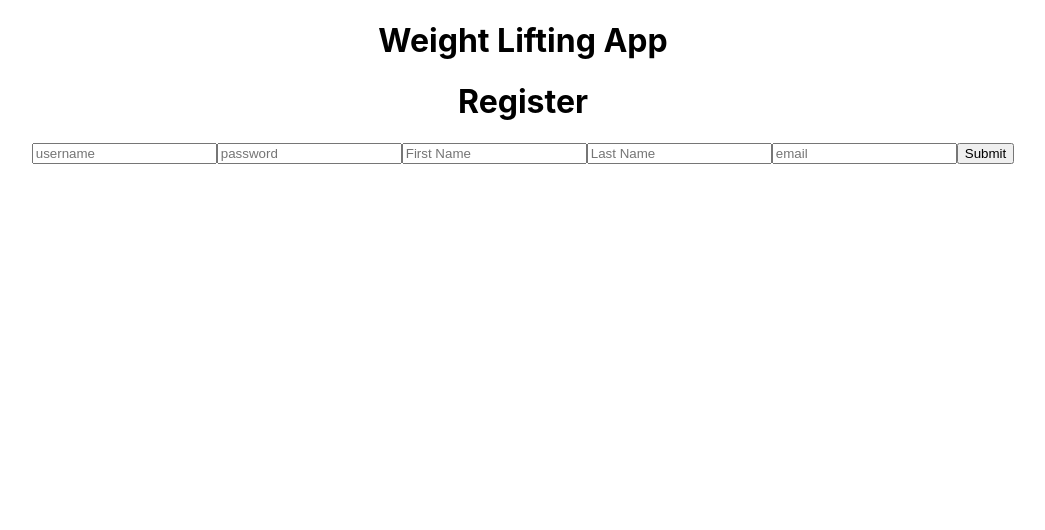
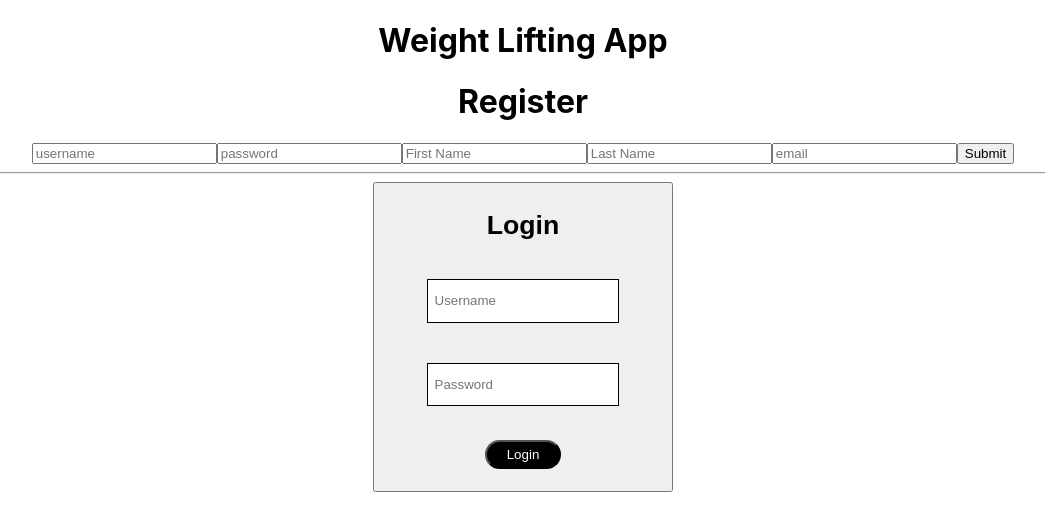
Before and after one commit to Build-Weight-Lifting-Journal/Front-end, a React (Create React App) app in the folder weight-lifting-app/: page / in a window 1280 px wide. Shown: the top 530 px of the page, without its empty margins (117-1162 px from the left). Built offline with nearby package versions, Linux system fonts and the light colour scheme.

Commit message:
created login form, along with the actions and reducers for the login component, added basic  styled components and basic validation for the input fields, console log showed successful login under dummy account username:admin and password:password

```diff
--- a/weight-lifting-app/package.json
+++ b/weight-lifting-app/package.json
@@ -11,7 +11,8 @@
     "react-scripts": "3.2.0",
     "redux": "^4.0.4",
     "redux-logger": "^3.0.6",
-    "redux-thunk": "^2.3.0"
+    "redux-thunk": "^2.3.0",
+    "styled-components": "^4.4.1"
   },
   "scripts": {
     "start": "react-scripts start",
--- a/weight-lifting-app/src/App.js
+++ b/weight-lifting-app/src/App.js
@@ -2,12 +2,15 @@ import React from 'react';
 import './App.css';
 
 import Signup from "./components/SignUp";
+import Login from './components/Login';
 
 function App() {
   return (
     <div className="App">
       <h1>Weight Lifting App</h1>
       <Signup />
+      <hr/>
+      <Login/>
     </div>
   );
 }
--- a/weight-lifting-app/src/actions/actions.js
+++ b/weight-lifting-app/src/actions/actions.js
@@ -1,4 +1,50 @@
 import { api } from "../utils/api";
+import axios from "axios";
+
+export const LOGIN_START = "LOGIN_START";
+export const LOGIN_SUCCESS = "LOGIN_SUCCESS";
+export const LOGIN_FAILURE = "LOGIN_FAILURE";
+
+// export const loginData = (credentials, history) => dispatch => {
+//   // console.log(payload, "logged in")
+//   dispatch({ type: LOGIN_START});
+
+//   axios
+//     .post("https://get-hercules.herokuapp.com/api/auth/login",
+//     credentials
+//     )
+
+//     .then(res => {
+//       console.log("login res", res);
+
+//       localStorage.setItem("token", res.data.token);
+//       localStorage.set("userId", res.data.id)
+
+//       dispatch({type: LOGIN_SUCCESS, payload: res.data.id})
+//     })
+
+//     .catch(err => {
+//       console.log("failed", err.res);
+//       dispatch({type: LOGIN_FAILURE, payload: err.res})
+//     })
+// }
+
+export const loginData = payload => dispatch => {
+  console.log(payload, "login");
+  dispatch({ type: LOGIN_START });
+  api()
+    .post("/auth/login", payload)
+
+    .then(res => {
+      console.log(res.data);
+      dispatch({ type: LOGIN_SUCCESS, payload: res.data });
+      window.localStorage.setItem("token", res.data.token);
+    })
+    .catch(err => {
+      console.log(err, "login failed");
+      dispatch({ type: LOGIN_FAILURE, payload: err });
+    });
+};
 
 export const SIGNUP_START = "SIGNUP_START";
 export const SIGNUP_SUCCESS = "SIGNUP_SUCCESS";
--- a/weight-lifting-app/src/components/Login.js
+++ b/weight-lifting-app/src/components/Login.js
@@ -0,0 +1,122 @@
+import React, {useState} from 'react'
+import { connect } from "react-redux";
+import { loginData } from "../actions/actions";
+import styled from "styled-components";
+
+function Login(props) {
+
+  const userLogin = {
+    username: "",
+    password: "",
+  }
+  // dummy user accounts I can use
+  // username: sammy
+  // password: password
+
+  // username: tina
+  // password: password
+
+  // username: billy
+  // password: password
+
+  // username: admin
+  // password: password
+
+  const [login, setLogin] = useState(userLogin);
+
+  const handleChange = e => {
+    console.log(handleChange)
+    setLogin({ ...login, [e.target.name]: e.target.value});
+  }
+
+  const handleSubmit = e => {
+    console.log(handleSubmit)
+    e.preventDefault();
+    props.loginData(login);
+  }
+
+  return (
+    <LoginForm>
+      <h1>Login</h1>
+      <form action="" onSubmit={handleSubmit}>
+        <input
+          type="text"
+          name="username"
+          value={login.username}
+          placeholder="Username"
+          onChange={handleChange}
+          required
+          />
+          <br/>
+        <input
+          type="password"
+          name="password"
+          value={login.password}
+          placeholder="Password"
+          onChange={handleChange}
+          required
+        />
+        <br/>
+        <Button
+        type="submit"
+        value="submit"
+        bgcolor="black" //temp color scheme
+        txtcolor="white" //temp color scheme
+        // onClick={_=> alert("Enjoy your workout!")}
+        >
+        Login</Button>
+      </form>
+    </LoginForm>
+  )
+}
+
+// const mapStateToProps = state => {
+//   return {
+//     loginLoading: state.login.loginLoading,
+//     loggedIn: state.login.loggedIn,
+//     userId: state.login.userId
+//   };
+// };
+
+const mapStateToProps = state => {
+  return { login_user: state.user};
+};
+
+export default connect(
+  mapStateToProps,
+  {loginData}
+)(Login)
+
+const Button = styled.button`
+  /* border: 1px solid red; */
+  padding: 5px 20px;
+  margin: 1em;
+  border-radius: 25px;
+  color: ${props => [props.txtcolor]};
+  background-color: ${props => [props.bgcolor]};
+  cursor: pointer;
+  transition: .5s;
+
+  &:hover {
+    color: black;
+    background-color: white;
+  }
+`;
+
+const LoginForm = styled.button`
+  /* border: 1px solid red; */
+  display: grid;
+  grid-template-columns: 1fr;
+  grid-template-rows: auto;
+  margin: auto;
+  padding: 0.5rem 2rem;
+
+  input{
+    /* border: 1px solid red; */
+    padding: 1em .5em;
+    border: 1px black solid;
+    margin: 1.5em;
+    caret-color: green;
+    /* text-align: left; */
+  }
+`;
--- a/weight-lifting-app/src/reducers/reducers.js
+++ b/weight-lifting-app/src/reducers/reducers.js
@@ -1,4 +1,6 @@
-import { SIGNUP_START, SIGNUP_SUCCESS, SIGNUP_ERROR } from "../actions/actions";
+import { SIGNUP_START, SIGNUP_SUCCESS, SIGNUP_ERROR,
+  // LOGIN_START, LOGIN_SUCCESS, LOGIN_FAILURE
+} from "../actions/actions";
 
 const initialState = {
   payload: {},
```
Also changed, not shown: weight-lifting-app/src/reducers/loginReducer.js (added, +36 -0 lines), 1 other file (tests, documents, lock files or other folders).
